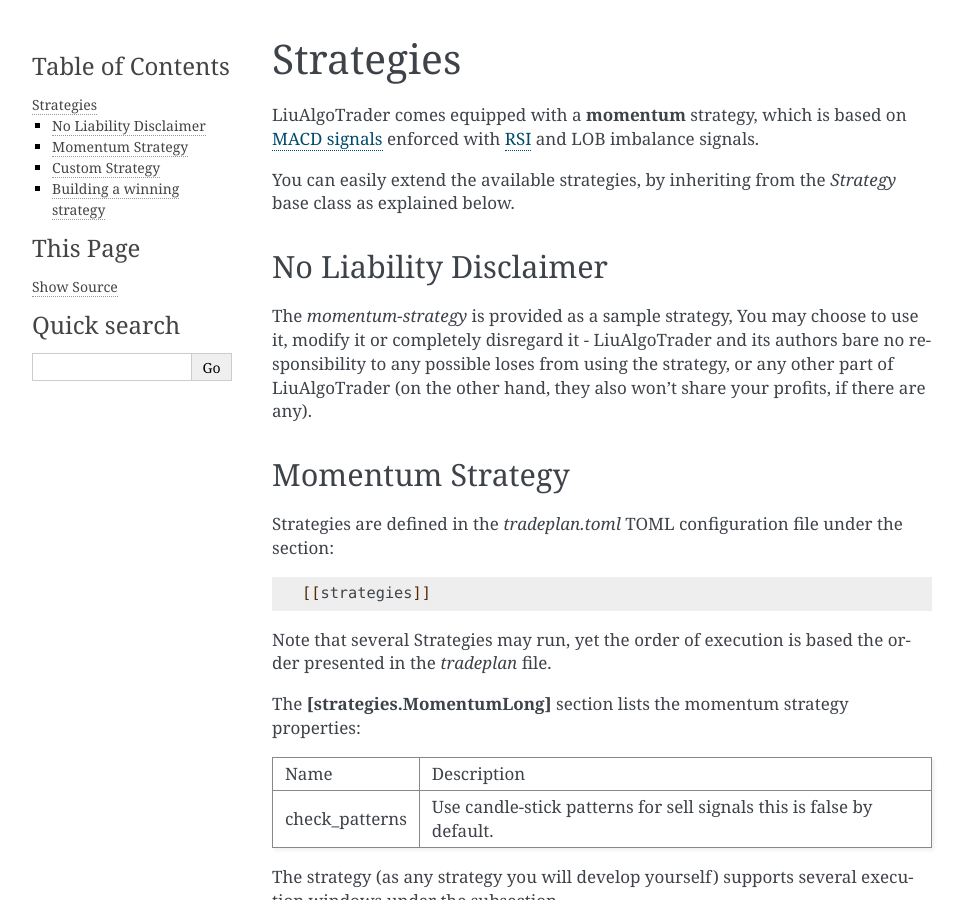
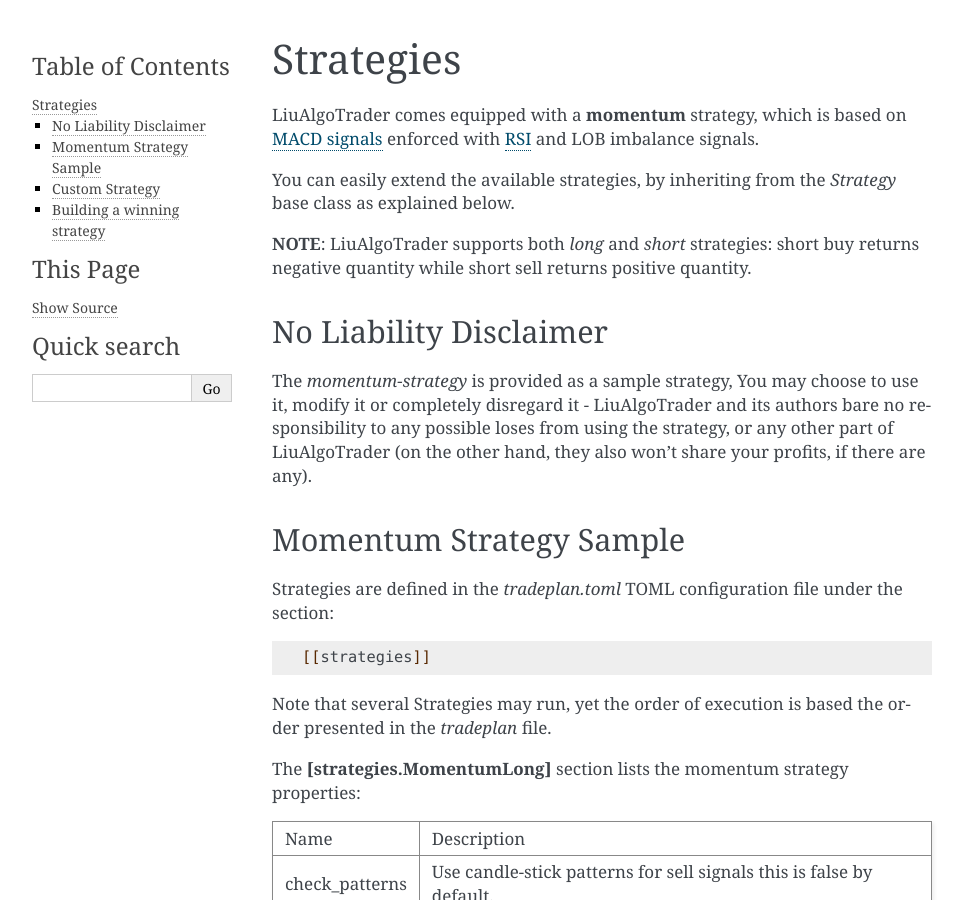
Before and after one commit to amor71/LiuAlgoTrader, a Sphinx documentation site: the page built from docs/source/Strategies.rst, in a window 1280 px wide and 900 px high. Shown: the whole window, without its empty margins (148-1112 px from the left). Built offline with Sphinx 7.4.7, drawn with Linux system fonts in a browser that asks for light colours.

Commit message:
add docuementation on shorting

```diff
--- a/docs/source/Strategies.rst
+++ b/docs/source/Strategies.rst
@@ -15,6 +15,9 @@
 You can easily extend the available strategies,
 by inheriting from the *Strategy* base class as explained below.
 
+**NOTE**:
+LiuAlgoTrader supports both *long* and *short* strategies: short buy returns negative quantity while short sell returns positive quantity.
+
 No Liability Disclaimer
 -----------------------
 The *momentum-strategy* is provided as a sample strategy,
@@ -24,8 +27,8 @@
 the strategy, or any other part of LiuAlgoTrader (on the other hand, they also won't
 share your profits, if there are any).
 
-Momentum Strategy
------------------
+Momentum Strategy Sample
+------------------------
 Strategies are defined in the *tradeplan.toml* TOML
 configuration file under the section:
 
```
